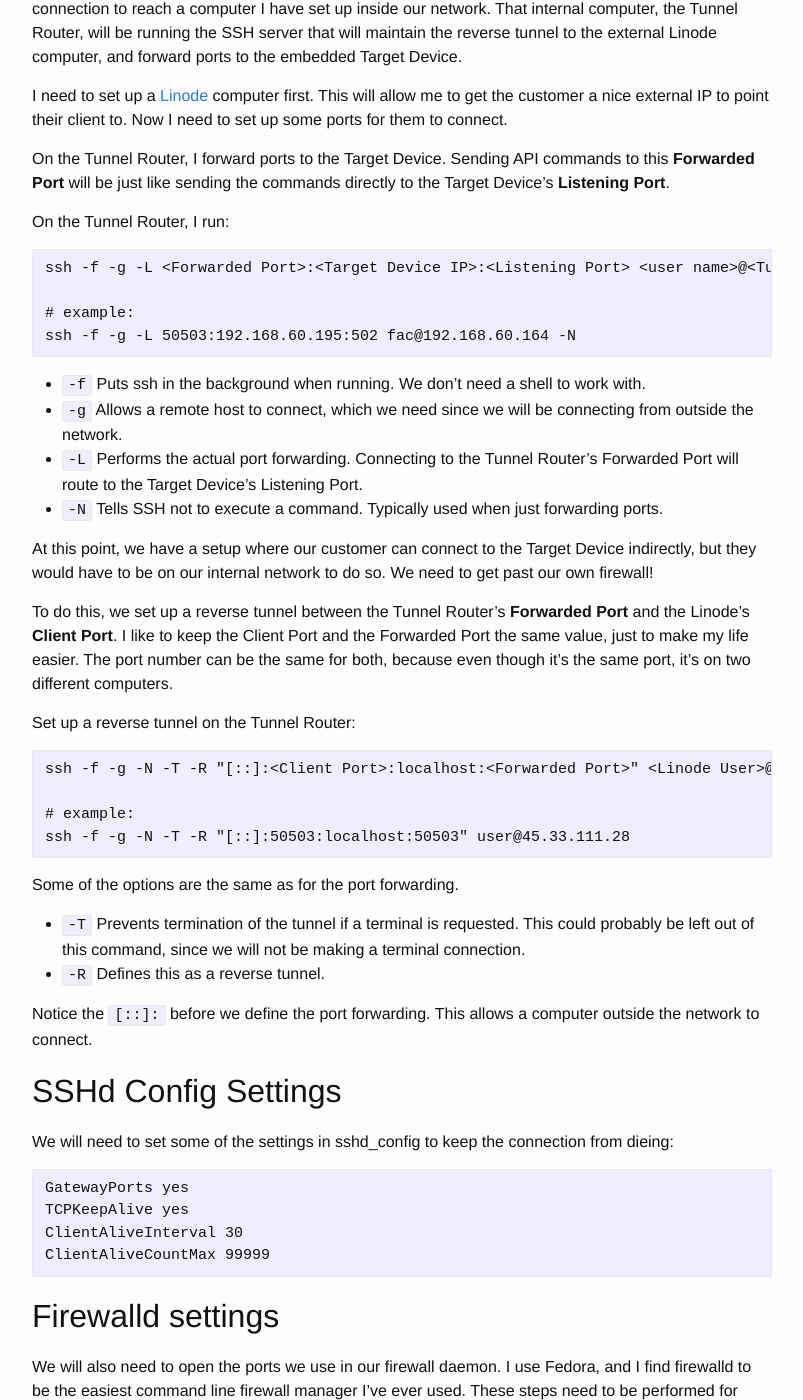
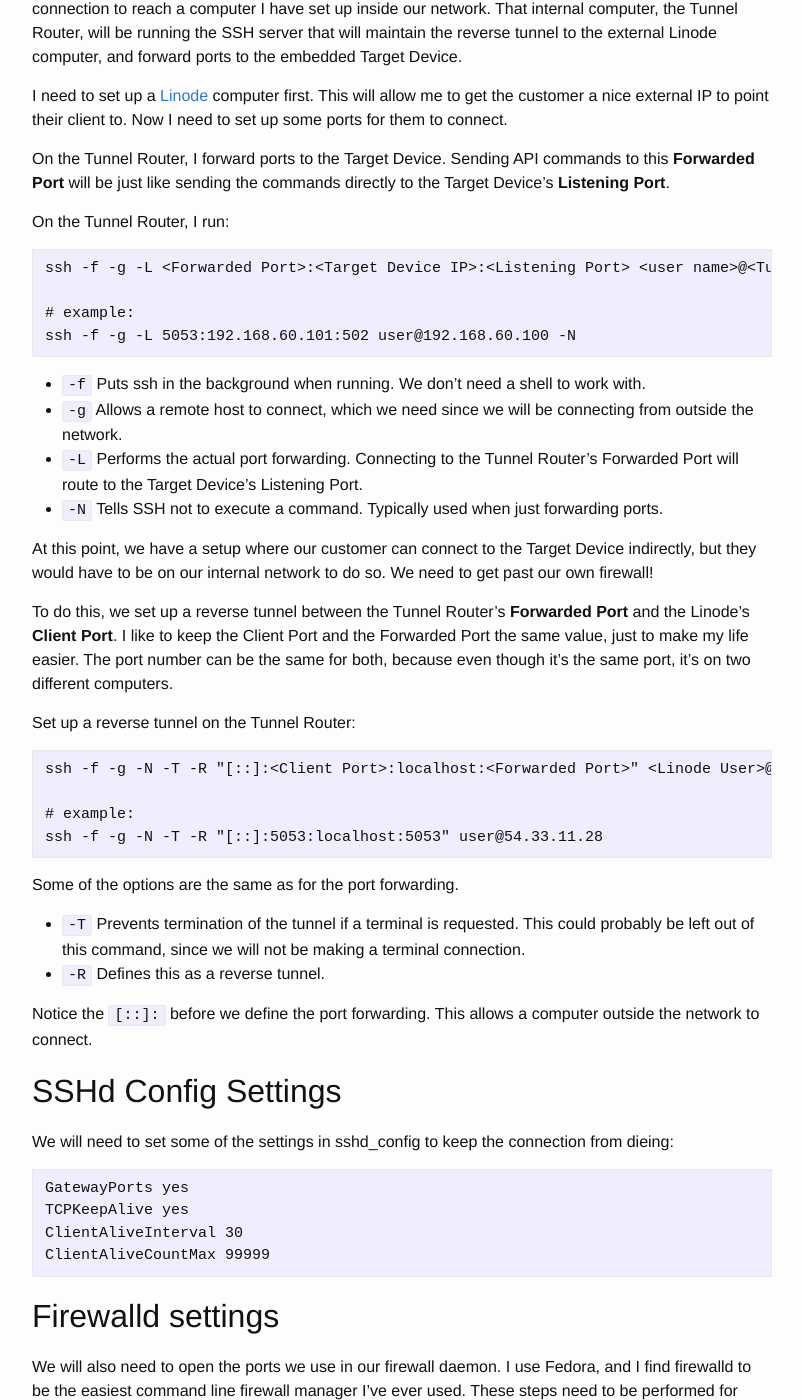
Before and after one commit to erickveil/erickveil.github.com, a Jekyll site: the page built from _posts/2016-06-15-How-To-Route-IP-Traffic-With-SSH.md, in a window 1280 px wide and 1400 px high, scrolled down 875 px. Shown: the whole window, without its empty margins (238-1041 px from the left). Built offline with Jekyll 4.4.1, drawn with Linux system fonts in a browser that asks for light colours; some of the changed text lies outside the part shown.

Commit message:
Minor syntax changes

```diff
--- a/_posts/2016-06-15-How-To-Route-IP-Traffic-With-SSH.md
+++ b/_posts/2016-06-15-How-To-Route-IP-Traffic-With-SSH.md
@@ -24,7 +24,7 @@
     ssh -f -g -L <Forwarded Port>:<Target Device IP>:<Listening Port> <user name>@<Tunnel Router IP> -N
 
 	# example:
-    ssh -f -g -L 50503:192.168.60.195:502 fac@192.168.60.164 -N
+    ssh -f -g -L 5053:192.168.60.101:502 user@192.168.60.100 -N
 
 - `-f` Puts ssh in the background when running. We don't need a shell to work with.
 - `-g` Allows a remote host to connect, which we need since we will be connecting from outside the network.
@@ -40,7 +40,7 @@
     ssh -f -g -N -T -R "[::]:<Client Port>:localhost:<Forwarded Port>" <Linode User>@<Linode IP Address>
 
 	# example:
-    ssh -f -g -N -T -R "[::]:50503:localhost:50503" user@45.33.111.28
+    ssh -f -g -N -T -R "[::]:5053:localhost:5053" user@54.33.11.28
 
 Some of the options are the same as for the port forwarding.
 
@@ -65,10 +65,9 @@
 
     firewall-cmd --get-active-zones
 
-On Remote open port 50503 and 50502:
+On Remote open port 5053:
 
-    firewall-cmd --zone=FedoraServer --add-port=50503/tcp --permanent
-    firewall-cmd --zone=FedoraServer --add-port=50502/tcp --permanent
+    firewall-cmd --zone=FedoraServer --add-port=5053/tcp --permanent
 
 Reload firewall:
 
```
